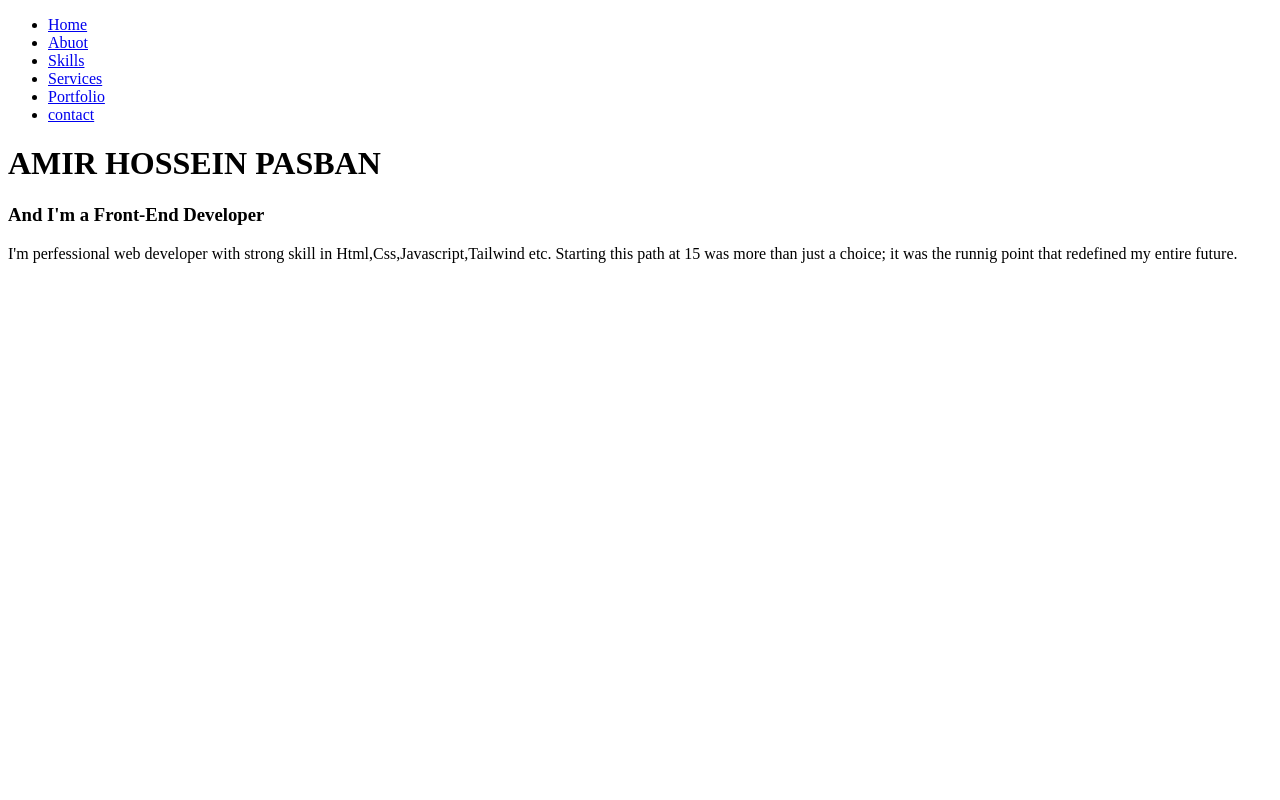
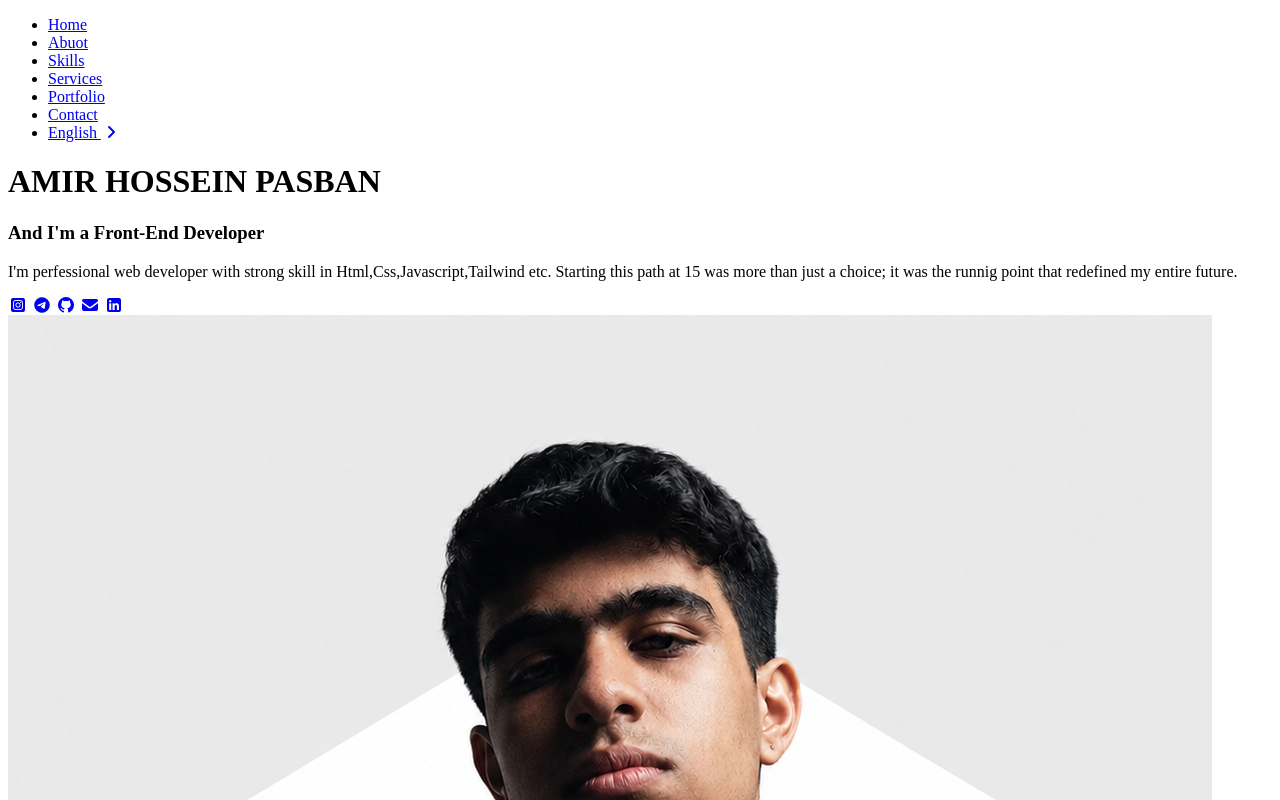
Before and after one commit to amir-pasban/Amirpasban.ir, a plain HTML site: page index.html in a window 1280 px wide. Shown: the top 800 px of the page. Drawn offline with Linux system fonts and the light colour scheme; files that its build step writes are made by us from their sources.

Commit message:
creat header and first page and creat items header and image me(html)

```diff
--- a/index.html
+++ b/index.html
@@ -33,7 +33,8 @@
                 <li><a href="#">Skills</a></li>
                 <li><a href="#">Services</a></li>
                 <li><a href="#">Portfolio</a></li>
-                <li><a href="#">contact</a></li>
+                <li><a href="#">Contact</a></li>
+                <li><a href="#">English <i class="fa-solid fa-angle-right"></i></a></li>
             </ul>
         </nav>
     </header>
@@ -61,17 +62,18 @@
 
                 <!-- links descripttion in home -->
                 <div class="links-descripttion-home">
-                    <a href="#"></a>
-                    <a href="#"></a>
-                    <a href="#"></a>
-                    <a href="#"></a>
+                    <a href="#"><i class="fa-brands fa-square-instagram"></i></a>
+                    <a href="#"><i class="fa-brands fa-telegram"></i></a>
+                    <a href="#"><i class="fa-brands fa-github"></i></a>
+                    <a href="#"><i class="fa-solid fa-envelope"></i></a>
+                    <a href="#"><i class="fa-brands fa-square-linkedin"></i></a>
                 </div>
 
             </div>
 
             <!-- image me -->
             <div class="image-me-home">
-
+                <a href="#"><img src="./assets/photo/image-me.png" alt="image-me"></a>
             </div>
         </div>
     </main>
```
Also changed, not shown: assets/photo/image-me.png (added).
